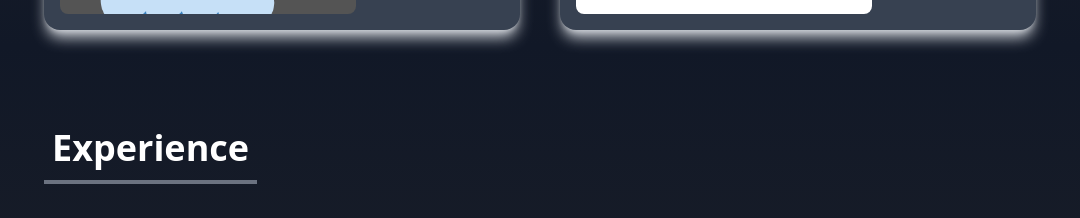
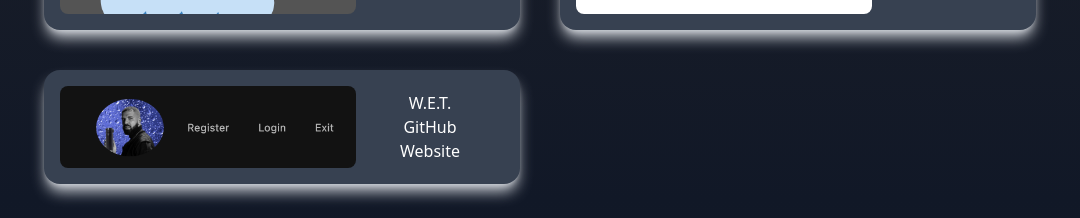
Before and after one commit to xJuanPablo/TechTide, a React (Create React App) app: page / in a window 1280 px wide. Shown: the part 2308-2526 px from the top of the page, without its empty margins (100-1180 px from the left). Built offline with nearby package versions, Linux system fonts and the light colour scheme.

Commit message:
Added project to portfolio section

```diff
--- a/src/components/Portfolio.jsx
+++ b/src/components/Portfolio.jsx
@@ -5,6 +5,7 @@ import ByteBurst from "../assets/portfolio/ByteBurst.png"
 import Weather from "../assets/portfolio/Weather.png"
 import Schedule from "../assets/portfolio/Schedule.png"
 import noobz from "../assets/portfolio/noobz.png"
+import WET from '../assets/portfolio/WET.png'
 
 const Portfolio = () => {
 
@@ -45,7 +46,13 @@ const Portfolio = () => {
       title: 'Day Scheduler',
       github: 'https://github.com/xJuanPablo/list-it',
       website: 'https://xjuanpablo.github.io/list-it/'
-    },
+    },{
+      id: 7,
+      image: WET,
+      title: 'W.E.T.',
+      github: 'https://github.com/xJuanPablo/Water-Environment-Tracker',
+      website: 'https://water-environment-tracker-286add31110c.herokuapp.com/'
+    }
   ]
 
   return (
```
Also changed, not shown: src/assets/portfolio/WET.png (added).
